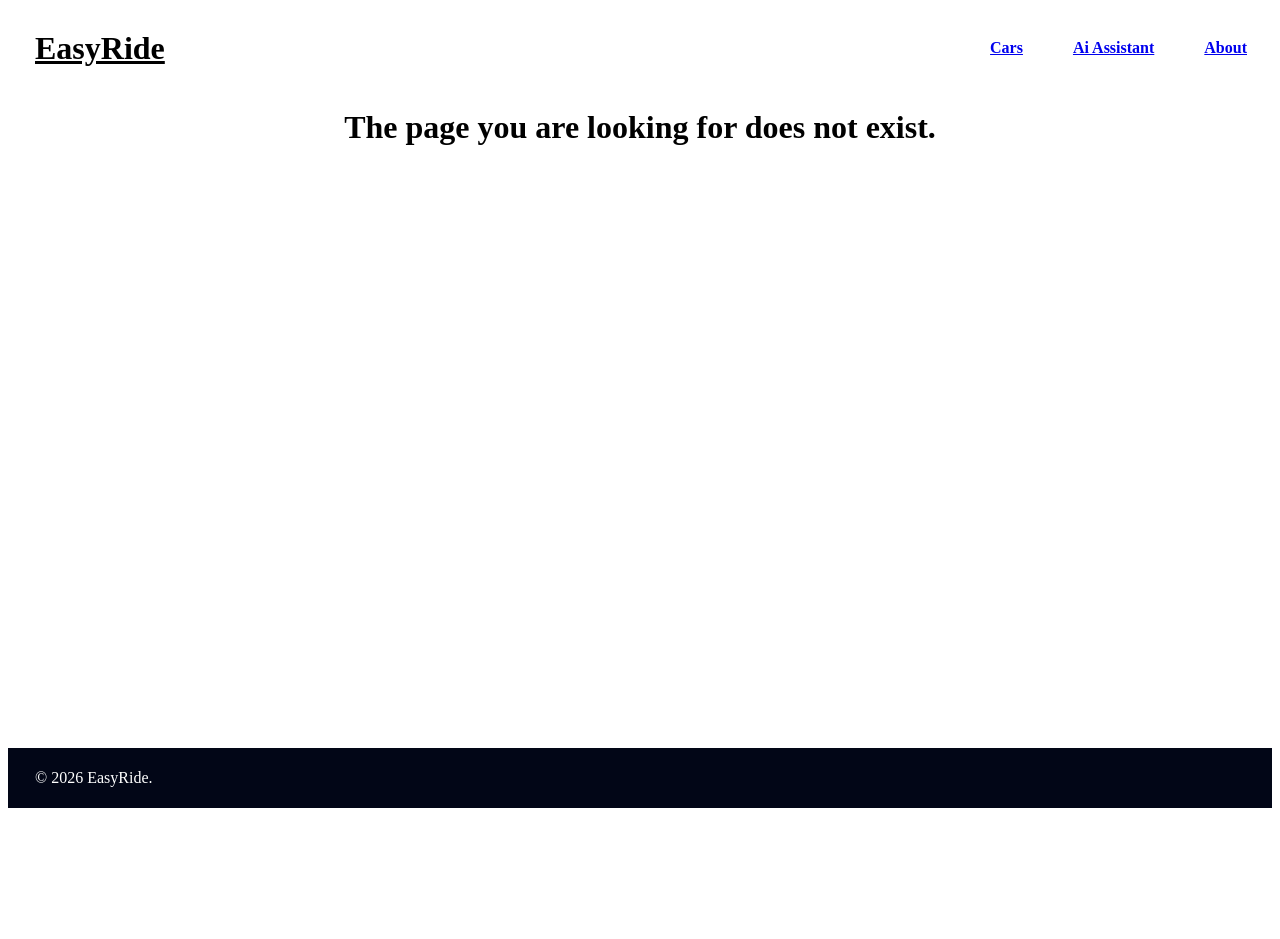
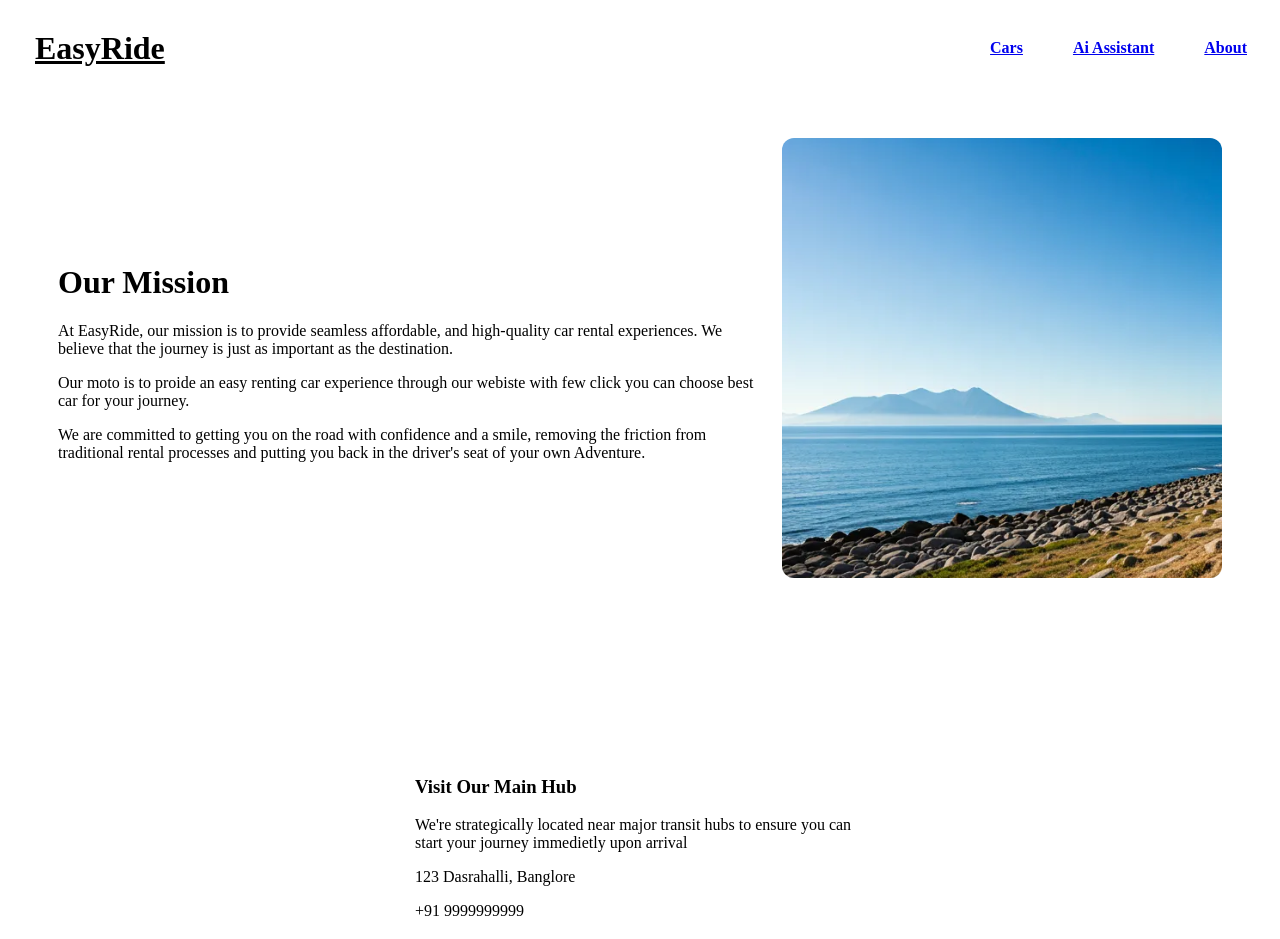
Before and after one commit to pdev987/EasyRide, a React app in the folder frontend/: page /about in a window 1280 px wide. Shown: the top 939 px of the page. Before the commit the page ends 816 px from the top, so only its background shows below. Built offline with nearby package versions, Linux system fonts and the light colour scheme; the HTML template or start-up script is replaced by a standard one.

Commit message:
build: about page

```diff
--- a/frontend/src/App.jsx
+++ b/frontend/src/App.jsx
@@ -2,6 +2,7 @@
 import { BrowserRouter, Routes, Route } from 'react-router-dom'
 
 import Layout from "./components/Layout"
+import About from "./pages/About"
 import Landing from "./pages/landing/Landing"
 import Cars from "./pages/cars/Cars"
 import Bookings from "./pages/bookings/Bookings"
@@ -21,6 +22,7 @@ function App() {
           <Route path="cars" element={<Cars />} />
           <Route path="cars/:id" element={<CarDetail />} />
           <Route path="bookings/:id?" element={<Bookings />} />
+          <Route path="about" element={<About />} />
 
 
           <Route path="*" element={<NotExist />} />
--- /dev/null
+++ b/frontend/src/pages/About.jsx
@@ -0,0 +1,47 @@
+import "../styles/about.css"
+import OurMissionImg from "../assets/ourMission.webp"
+
+export default function About() {
+  return <div className="about-main-container">
+    <div className="about-our-mission-container">
+      <div className="about-our-mission-text-container">
+        <h1>Our Mission</h1>
+        <p>At EasyRide, our mission is to provide seamless
+          affordable, and high-quality car rental experiences.
+          We believe that the journey is just as important as
+          the destination.
+        </p>
+        <p>
+          Our moto is to proide an easy renting car experience
+          through our webiste with few click you can choose
+          best car for your journey.
+        </p>
+        <p>
+          We are committed to getting you on the road with
+          confidence and a smile, removing the friction from
+          traditional rental processes and putting you back in
+          the driver's seat of your own <span>Adventure.</span>
+        </p>
+      </div>
+      <div className="about-our-mission-image-container">
+        <img src={OurMissionImg} alt="our-misssion-image" />
+      </div>
+    </div>
+
+    <div className="about-main-address-container">
+      <div className="about-main-address">
+        <h3>Visit Our Main Hub</h3>
+        <p>
+          We're strategically located near
+          major transit hubs to ensure you
+          can start your journey immedietly
+          upon arrival
+        </p>
+        <p>123 Dasrahalli, Banglore</p>
+        <p>+91 9999999999</p>
+        <button>Get Direction</button>
+      </div>
+    </div>
+
+  </div>
+}
--- a/frontend/src/pages/landing/Landing.jsx
+++ b/frontend/src/pages/landing/Landing.jsx
@@ -108,21 +108,6 @@ export default function Landing() {
         </div>
         <Link className="our-fleet-car-link" to="cars">View All Cars</Link>
       </div>
-
-      <div className="cover-main-address-container">
-        <div className="cover-main-address">
-          <h3>Visit Our Main Hub</h3>
-          <p>
-            We're strategically located near
-            major transit hubs to ensure you
-            can start your journey immedietly
-            upon arrival
-          </p>
-          <p>123 Dasrahalli, Banglore</p>
-          <p>+91 9999999999</p>
-          <button>Get Direction</button>
-        </div>
-      </div>
       {/*
       <div className="cover-process">
         <div className="cover-cards">
--- /dev/null
+++ b/frontend/src/styles/about.css
@@ -0,0 +1,65 @@
+.about-our-mission-container {
+    display: flex;
+    column-gap: 25px;
+    padding: 25px;
+    margin: 25px;
+    background-color: var(--cards-bg);
+    border-radius: 12px;
+    justify-content: center;
+    align-items: center;
+}
+
+.about-our-mission-text-container {
+    h1 {
+        color: var(--theme-color);
+        font-weight: 600;
+    }
+
+    p {
+        color: var(--p-color);
+    }
+}
+
+.about-our-mission-image-container {
+    border: none;
+
+    img {
+        border-radius: 12px;
+        height: 440px;
+    }
+}
+
+.about-main-address-container {
+    margin-top: 50px;
+    background-color: var(--cards-bg);
+    padding: 25px;
+    border-radius: var(--main-border-radius);
+}
+
+.about-main-address {
+    padding: 25px;
+    width: 450px;
+    margin: 50px auto;
+    background-color: white;
+    border-radius: var(--main-border-radius);
+
+    h3 {
+        color: var(--main-font-color);
+    }
+
+    p {
+        color: var(--p-color);
+    }
+
+    button {
+        border: none;
+        margin-top: 5px;
+        width: 100%;
+        height: 35px;
+        border-radius: 5px;
+        color: white;
+        background-color: black;
+        font-weight: 600;
+        box-shadow: 0px 15px 20px -12px black;
+    }
+}
--- a/frontend/src/styles/landing.css
+++ b/frontend/src/styles/landing.css
@@ -186,41 +186,6 @@
     box-shadow: 0px 15px 20px -12px black;
 }
 
-.cover-main-address-container {
-    margin-top: 50px;
-    background-color: var(--cards-bg);
-    padding: 25px;
-    border-radius: var(--main-border-radius);
-}
-
-.cover-main-address {
-    padding: 25px;
-    width: 450px;
-    margin: 50px auto;
-    background-color: white;
-    border-radius: var(--main-border-radius);
-
-    h3 {
-        color: var(--main-font-color);
-    }
-
-    p {
-        color: var(--p-color);
-    }
-
-    button {
-        border: none;
-        margin-top: 5px;
-        width: 100%;
-        height: 35px;
-        border-radius: 5px;
-        color: white;
-        background-color: black;
-        font-weight: 600;
-        box-shadow: 0px 15px 20px -12px black;
-    }
-}
-
 /*
 h2 {
     text-align: center;
```
Also changed, not shown: frontend/src/assets/ourMission.webp (added).
